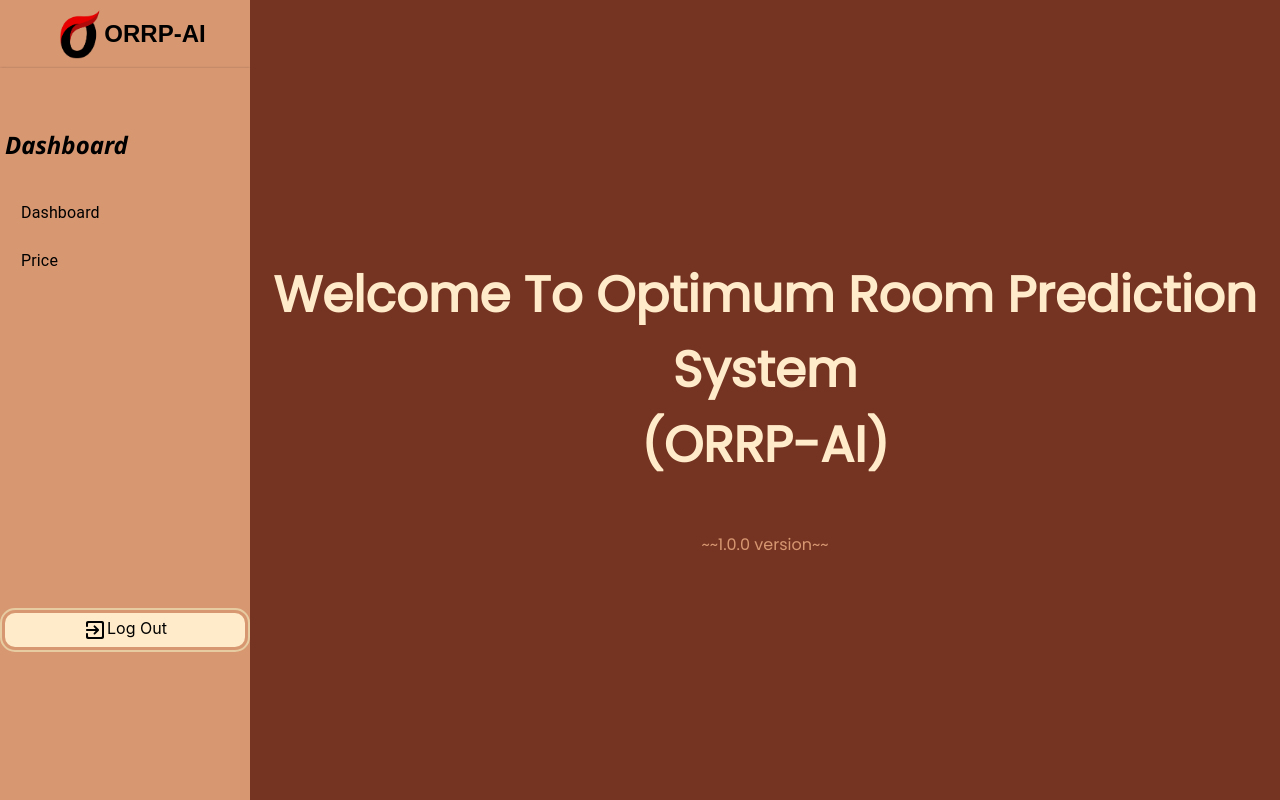
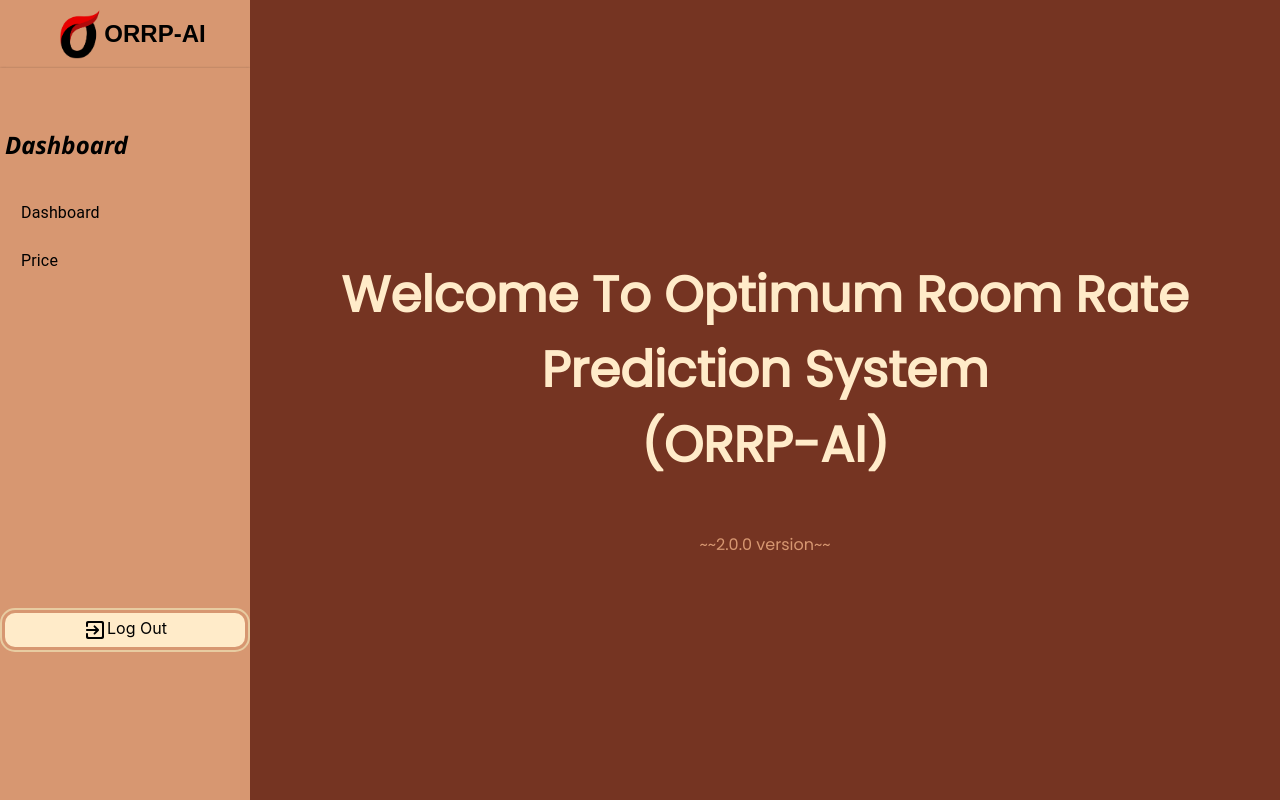
Before and after one commit to dvimukthi/Optimum-Room-Rate-Prediction-System, a React (Create React App) app: page /dashboard in a window 1280 px wide. Built offline with nearby package versions, Linux system fonts and the light colour scheme; a web font is replaced by a local one.

Commit message:
ui update

```diff
--- a/src/Components/Dashboard/Dashboard.js
+++ b/src/Components/Dashboard/Dashboard.js
@@ -5,10 +5,10 @@ const Dashboard = () => {
   return (
     <div className="Dashboard__Container">
       <h1>
-        Welcome To Optimum Room Prediction System <br />
+        Welcome To Optimum Room Rate Prediction System <br />
         (ORRP-AI){" "}
       </h1>
-      <p>~~1.0.0 version~~</p>
+      <p>~~2.0.0 version~~</p>
     </div>
   );
 };
```
